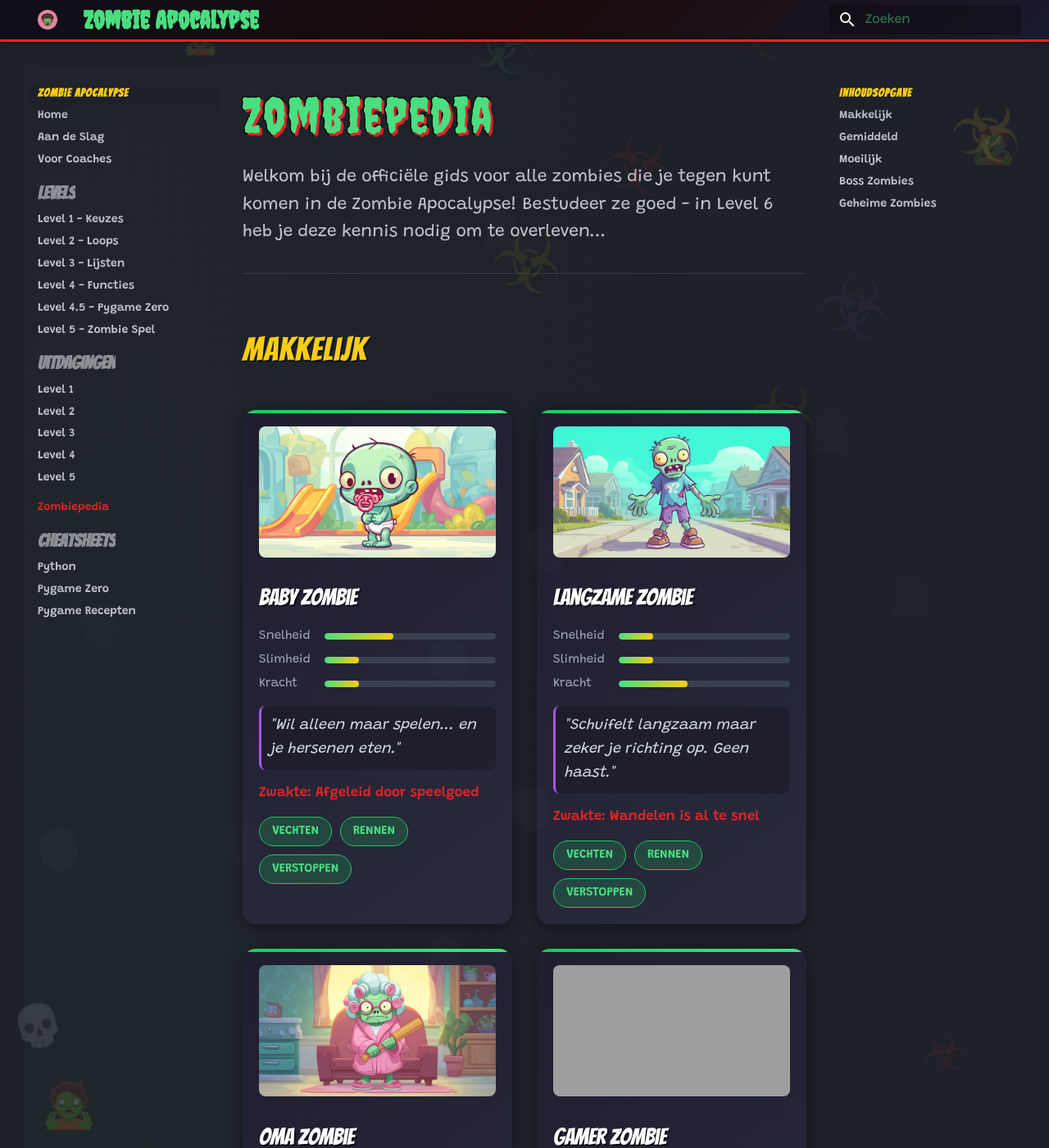
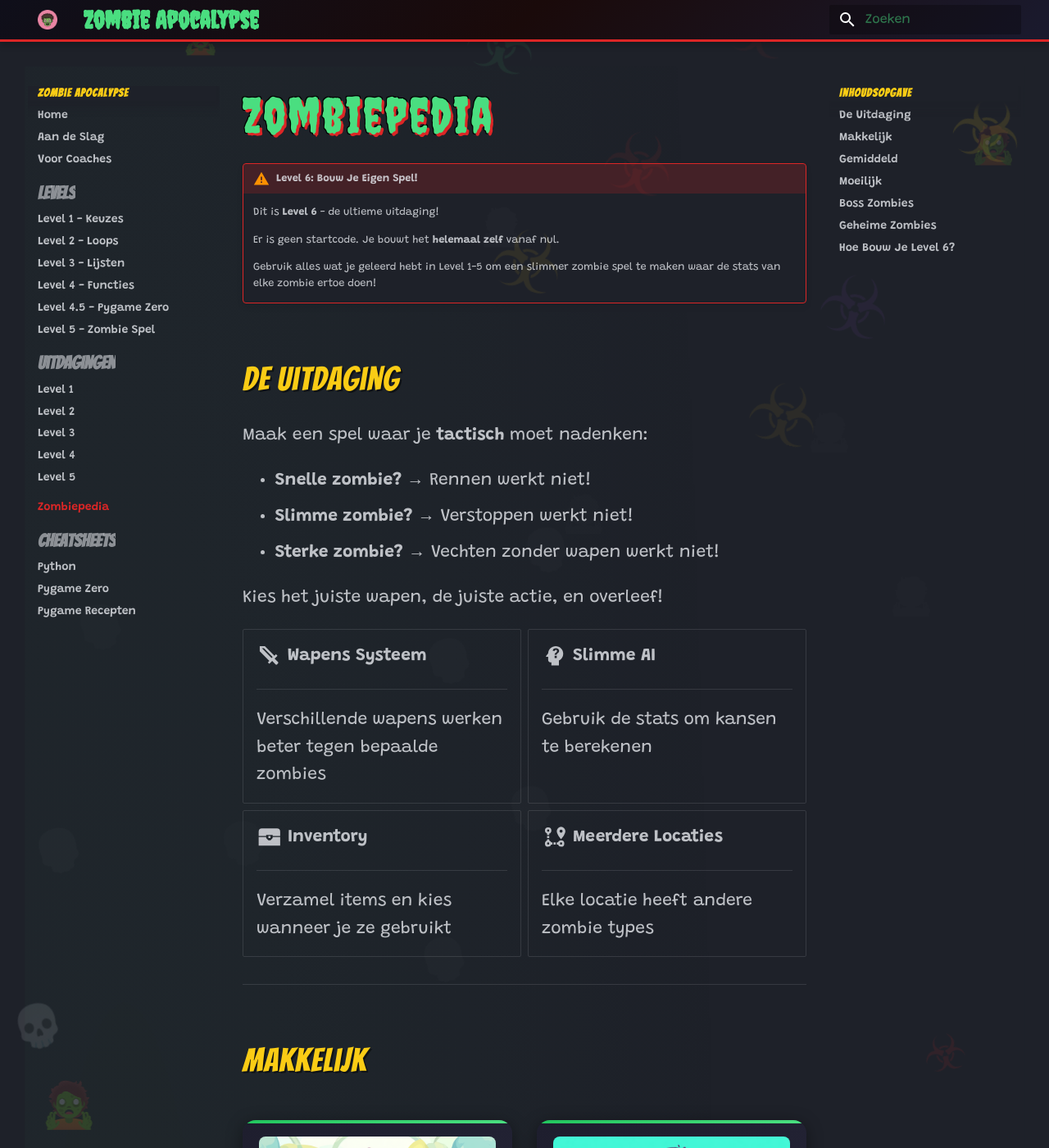
Before and after one commit to Laoujin/CoderDojo-Zombies, an MkDocs documentation site: the page built from docs/zombiepedia.md, in a window 1280 px wide and 1400 px high. Shown: the whole window at 82% size. Built offline with MkDocs 1.6.1 and Material for MkDocs 9.7.7, drawn with Linux system fonts in a browser that asks for light colours; some of the changed text lies outside the part shown; grey boxes are pictures that could not be loaded.

Commit message:
Add Level 6 intro and build guide to Zombiepedia
- Add prominent warning box explaining this is Level 6
- Add feature cards showing what to build
- Add step-by-step guide with code examples
- Enable pymdownx.emoji extension for Material icons

````diff
--- a/docs/zombiepedia.md
+++ b/docs/zombiepedia.md
@@ -1,7 +1,49 @@
 # Zombiepedia
 
-Welkom bij de officiële gids voor alle zombies die je tegen kunt komen in de Zombie Apocalypse!
-Bestudeer ze goed - in Level 6 heb je deze kennis nodig om te overleven...
+!!! warning "Level 6: Bouw Je Eigen Spel!"
+    Dit is **Level 6** - de ultieme uitdaging!
+
+    Er is geen startcode. Je bouwt het **helemaal zelf** vanaf nul.
+
+    Gebruik alles wat je geleerd hebt in Level 1-5 om een slimmer zombie spel te maken waar de stats van elke zombie ertoe doen!
+
+## De Uitdaging
+
+Maak een spel waar je **tactisch** moet nadenken:
+
+- **Snelle zombie?** → Rennen werkt niet!
+- **Slimme zombie?** → Verstoppen werkt niet!
+- **Sterke zombie?** → Vechten zonder wapen werkt niet!
+
+Kies het juiste wapen, de juiste actie, en overleef!
+
+<div class="grid cards" markdown>
+
+-   :material-sword:{ .lg .middle } **Wapens Systeem**
+
+    ---
+
+    Verschillende wapens werken beter tegen bepaalde zombies
+
+-   :material-head-question:{ .lg .middle } **Slimme AI**
+
+    ---
+
+    Gebruik de stats om kansen te berekenen
+
+-   :material-treasure-chest:{ .lg .middle } **Inventory**
+
+    ---
+
+    Verzamel items en kies wanneer je ze gebruikt
+
+-   :material-map-marker-path:{ .lg .middle } **Meerdere Locaties**
+
+    ---
+
+    Elke locatie heeft andere zombie types
+
+</div>
 
 ---
 
@@ -481,9 +523,48 @@
 
 ---
 
-!!! tip "Level 6 Tip"
-    In Level 6 moet je slim kiezen! Kijk naar de stats:
+---
 
+## Hoe Bouw Je Level 6?
+
+!!! tip "Start Simpel"
+    Begin met een **basis versie** en voeg stap voor stap features toe:
+
+    1. **Stap 1:** Maak een dictionary met zombie stats
+    2. **Stap 2:** Laat de actie-kans afhangen van de stats
+    3. **Stap 3:** Voeg wapens toe die de kansen veranderen
+    4. **Stap 4:** Maak het visueel met Pygame Zero
+
+!!! example "Voorbeeld: Zombie Stats"
+    ```python
+    zombies = {
+        "Baby Zombie": {"snelheid": 2, "slimheid": 1, "kracht": 1},
+        "Ninja Zombie": {"snelheid": 5, "slimheid": 4, "kracht": 3},
+        "Tank Zombie": {"snelheid": 1, "slimheid": 1, "kracht": 5},
+    }
+    ```
+
+!!! example "Voorbeeld: Slimme Kansen"
+    ```python
+    def bereken_kans(zombie, actie, wapen):
+        stats = zombies[zombie]
+
+        if actie == "rennen":
+            # Snelle zombies zijn moeilijk te ontlopen
+            kans = 5 - stats["snelheid"]
+        elif actie == "verstoppen":
+            # Slimme zombies vinden je
+            kans = 5 - stats["slimheid"]
+        elif actie == "vechten":
+            # Sterke zombies zijn moeilijk te verslaan
+            kans = 5 - stats["kracht"]
+            if wapen:
+                kans += 2  # Wapen geeft bonus!
+
+        return random.randint(1, 5) <= kans
+    ```
+
+!!! warning "De Regels"
     - **Hoge Snelheid?** → Rennen werkt NIET
     - **Hoge Slimheid?** → Verstoppen werkt NIET
     - **Hoge Kracht?** → Vechten werkt NIET (zonder wapen)
--- a/mkdocs.yml
+++ b/mkdocs.yml
@@ -37,6 +37,9 @@
   - pymdownx.highlight:
       anchor_linenums: true
   - pymdownx.inlinehilite
+  - pymdownx.emoji:
+      emoji_index: !!python/name:material.extensions.emoji.twemoji
+      emoji_generator: !!python/name:material.extensions.emoji.to_svg
   - attr_list
   - md_in_html
 
````
